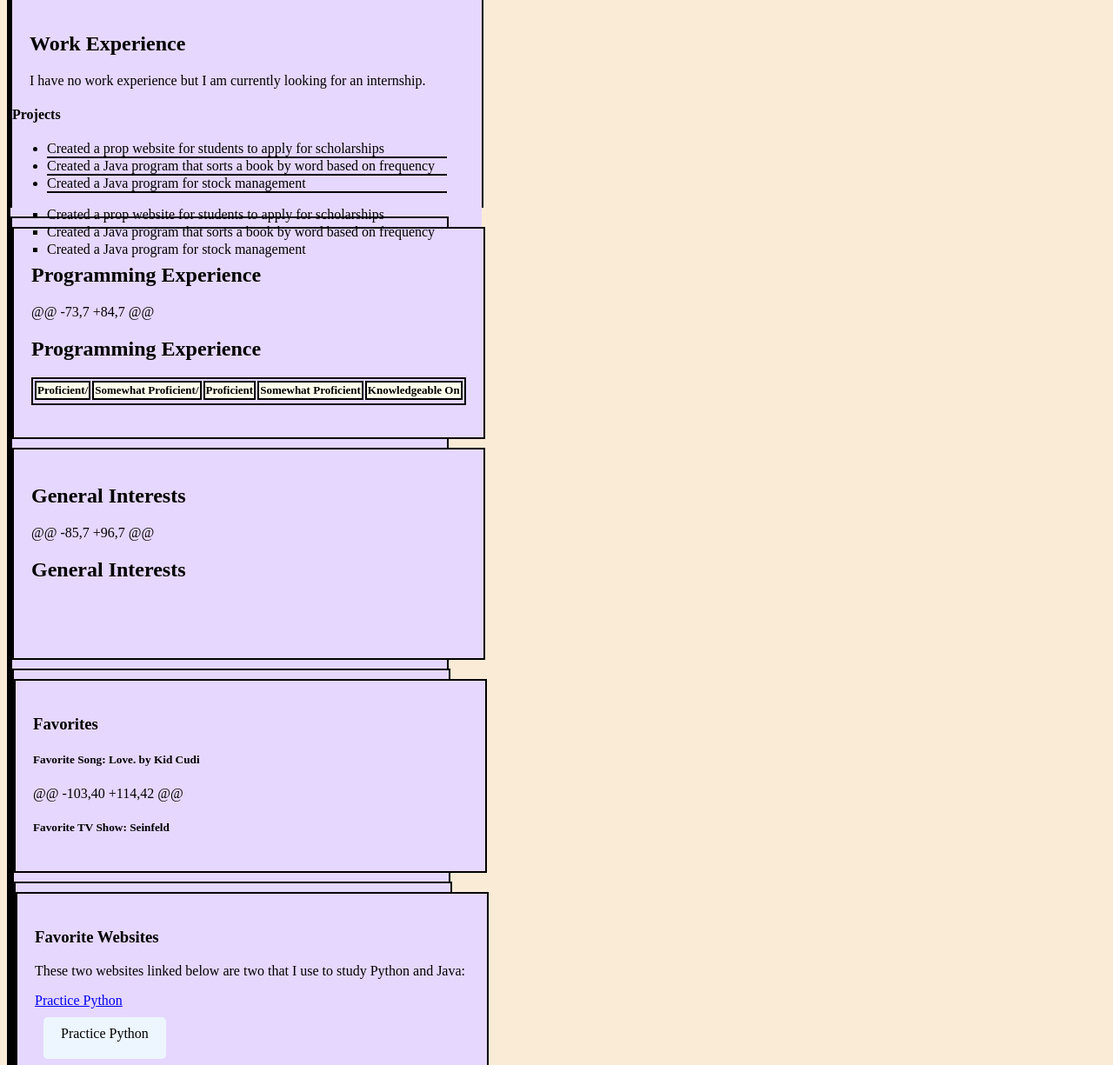
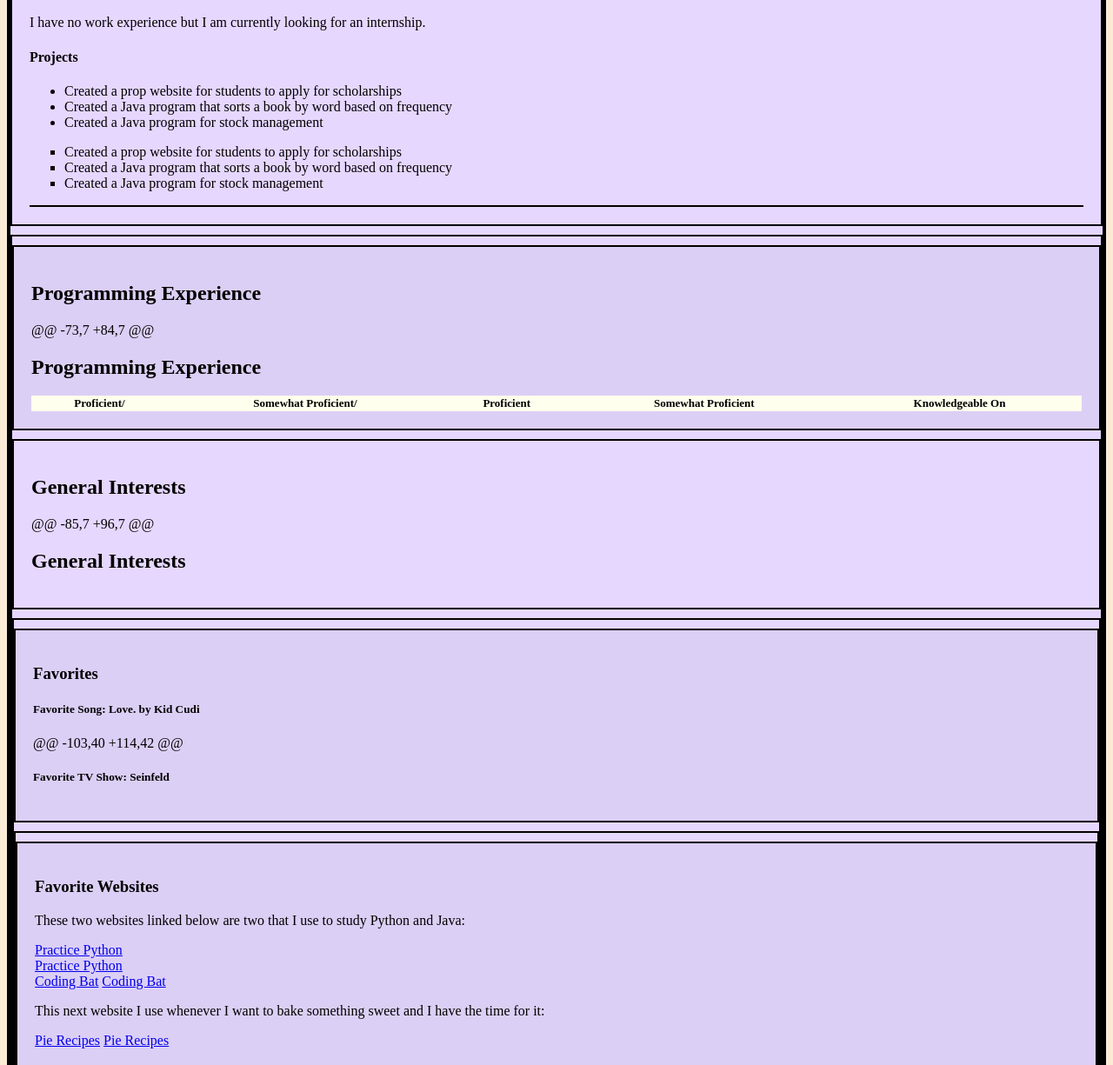
Before and after one commit to Adnan-Gashi/1172Project1, a plain HTML site: page Gashi 1172 Project Milestone 2.html in a window 1280 px wide. Shown: the part 555-1780 px from the top of the page at 87% size. Drawn offline with Linux system fonts and the light colour scheme.

Commit message:
Updated the CSS file to work with Bootstrap

```diff
--- a/Gashi1172Project.css
+++ b/Gashi1172Project.css
@@ -7,15 +7,16 @@ h1{
 }
 div{
     background-color: #e6d7ff;
-    width: 500px;
+
     border: 2px solid black;
 }
 .customDiv{
-    width: 500px;
-    height: 200px;
+
+    height: auto;
     padding: 20px;
     margin-bottom: 10px;
     margin-top: 10px;
+    background-color: #dccff5;
 }
 
 p{
@@ -23,14 +24,14 @@ p{
     font-family: 'Times New Roman', Times, serif;
 }
 #Education_Summary{
-    width: 500px;
+
     background-color: #e6d7ff;
     border: 2px solid black;
 
 }
 
 #Work_Experience{
-    width: 500px;
+
     background-color: #e6d7ff;
     border-top: 2px solid black;
     border-left: 2px solid black;
@@ -39,32 +40,32 @@ p{
 }
 
 .Projects{
+    width: 100%;
+    margin-left: 0;
+    padding-right: 0;
+    background-color: transparent;
 
-    margin-left: -20px;
-    padding-right: 40px;
-    background-color: #e6d7ff;
-    width: 500px;
 
 }
 .ul1{
     list-style-type: square;
 
 }
-li{
-    border-bottom: 2px solid black;
-}
+
 table {
-    border: 2px solid black;
+    width: 100%;
+    background-color: #FFFFED;
+    border-collapse: collapse;
 
 }
 th{
     background-color: #FFFFED;
     font-size: small;
-    border: 2px solid black;
+
 }
 
-td{
-    border: 2px solid black;
+.customTable td, .customTable th{
+    background-color: #FFFFED;
 
 }
 #General_Interests{
@@ -72,6 +73,7 @@ td{
     border: 2px solid black;
 }
 form {
+    margin-top: 10px;
     border-radius: 15px;
     padding: 10px;
     border: 2px solid lightcyan;
@@ -81,18 +83,6 @@ form {
 }
 #Favorite_Websites{
     height:auto;
-}
-.button_Link {
-    display: inline-block;
-    padding: 10px 20px;
-    background-color: #EDF6FF;
-    color: rgb(0, 0, 0);
-    text-decoration: none;
-    border-radius: 5px;
-    transition: background 0.3s;
-    padding-bottom: 20px;
-    margin: 10px;
-    text-align: center;
 }
 
 span.menu a{
@@ -104,3 +94,10 @@ span.menu a{
     margin-left: -20px;
 
 }
+.navbar a{
+    color: black;
+
+}
+.btn-primary a{
+    color: black;
+}
```
